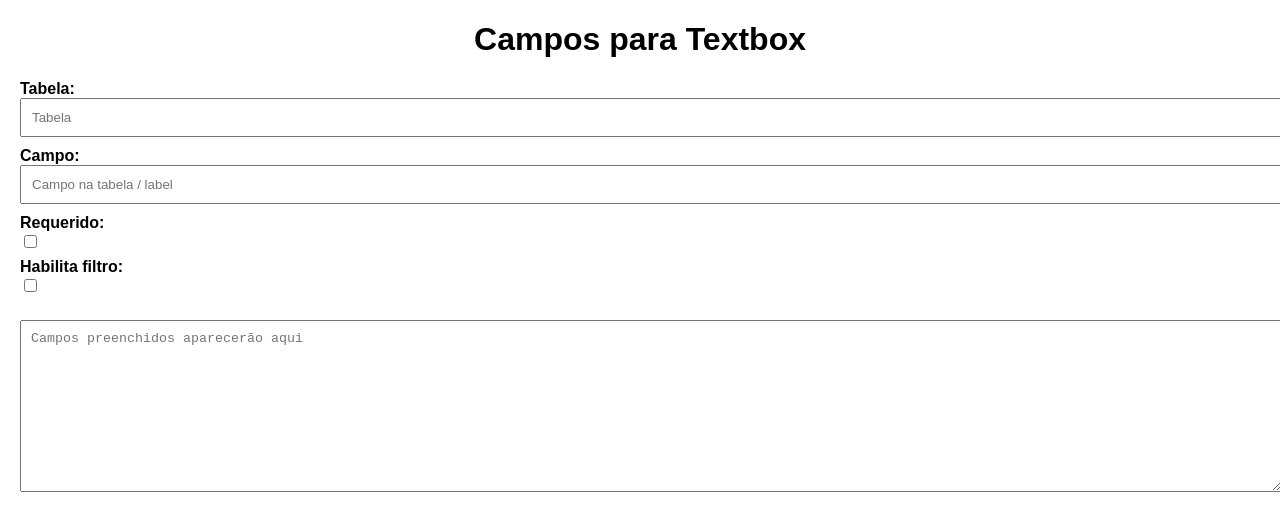
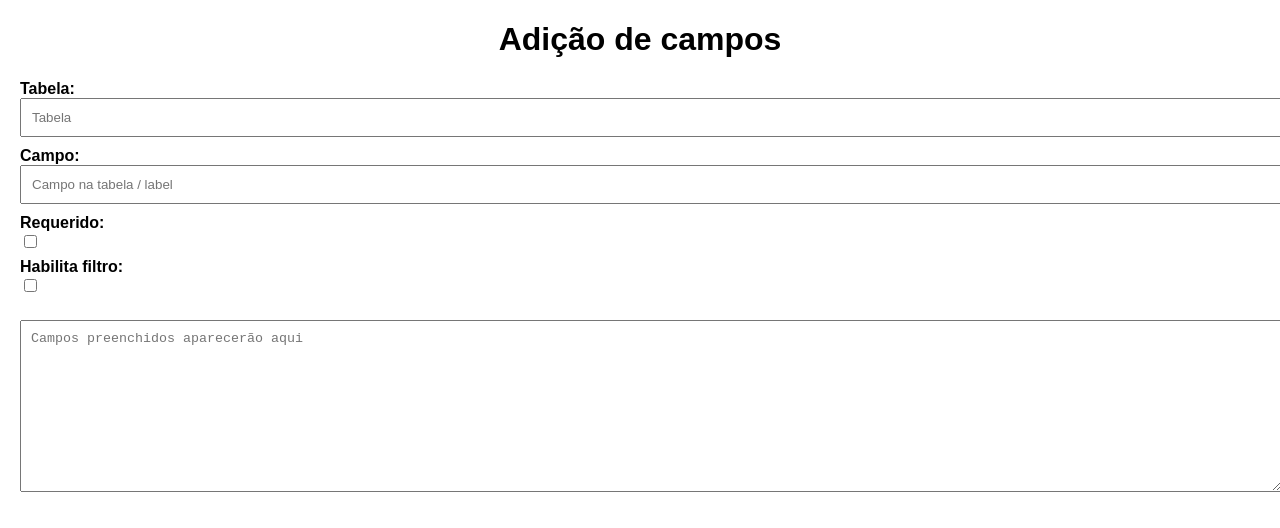
Before and after one commit to the-murer/fied_log, a plain HTML site: page index.html in a window 1280 px wide. Drawn offline with Linux system fonts and the light colour scheme.

Commit message:
Alterado label

```diff
--- a/index.html
+++ b/index.html
@@ -40,7 +40,7 @@
     </style>
   </head>
   <body>
-    <h1>Campos para Textbox</h1>
+    <h1>Adição de campos</h1>
 
     <div class="input-container">
       <label for="campo1">Tabela:</label>
```
